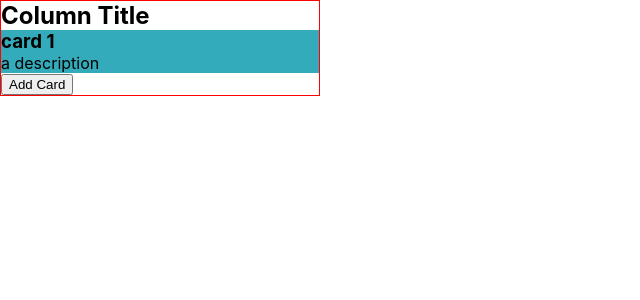
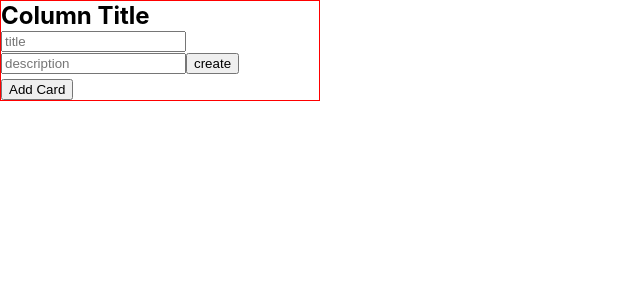
Before and after one commit to KiraTeresa/trello-clone, a React (Create React App) app: page / in a window 1280 px wide. Both pictures are taken after a click on the button "Add Card". Shown: the top 300 px of the page, without its empty margins (0-640 px from the left). Built offline with nearby package versions, Linux system fonts and the light colour scheme.

Commit message:
Feat: handle CardForm change

```diff
--- /dev/null
+++ b/src/components/Card/CardForm.jsx
@@ -0,0 +1,22 @@
+import { useState } from 'react'
+
+export default function CardForm({ props }) {
+    const [data, setData] = useState({ title: "", description: "" })
+
+    function handleChange(e) {
+        console.log("E: ", e)
+        const { name, value } = e.target
+
+        setData({ ...data, [name]: value })
+    }
+
+    console.log("Data: ", data)
+
+    return (
+        <form className="card-form">
+            <input type="text" name="title" onChange={handleChange} placeholder="title" value={data.title}></input>
+            <input type="text" name="description" onChange={handleChange} placeholder="description" value={data.description}></input>
+            <button type="submit">create</button>
+        </form>
+    )
+}
--- a/src/components/Card/card.scss
+++ b/src/components/Card/card.scss
@@ -1,3 +1,7 @@
 .card {
     background-color: #34abba;
 }
+
+.card-form {
+    height: 3rem;
+}
--- a/src/components/Collumn/Collumn.jsx
+++ b/src/components/Collumn/Collumn.jsx
@@ -1,20 +1,27 @@
 import './collumn.scss'
 import Card from '../Card/Card'
+import CardForm from '../Card/CardForm'
 import { useEffect, useState } from 'react'
 
 export default function Collumn() {
     const [cards, setCards] = useState([])
+    const [cardForm, setCardForm] = useState(false)
 
     useEffect(() => {
         console.log("rendering")
-    }, [cards])
+    }, [cards, cardForm])
 
     function addCard() {
         console.log('Button clicked')
         setCards([...cards, { title: `card ${cards.length + 1}`, description: "a description" }])
     }
 
-    console.log(cards)
+    function showCardForm() {
+        setCardForm(!cardForm)
+    }
+
+    console.log("Cards: ", cards)
+    console.log("CardForm: ", cardForm)
 
     return (
         <div className="collumn">
@@ -22,7 +29,8 @@ export default function Collumn() {
             {cards.map((card, index) => {
                 return <Card key={index} props={card} />
             })}
-            <button onClick={addCard}>Add Card</button>
+            {cardForm ? <CardForm props={setCards} /> : ""}
+            <button onClick={showCardForm}>Add Card</button>
         </div>
     )
 }
```
